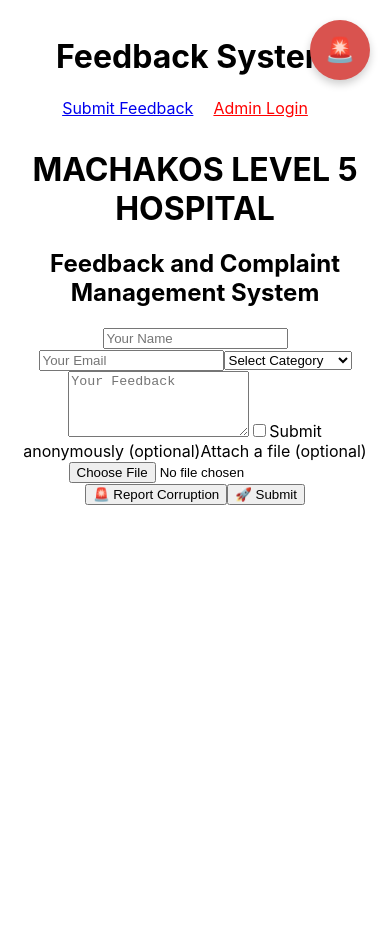
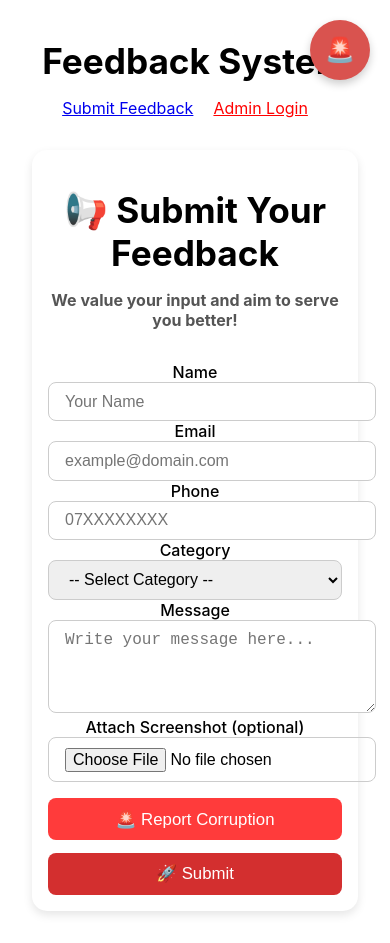
Before and after one commit to Kennedy-Mutuku/themusyawa-Hotel-feedback-and-complaint-management-system-Front-End, a React (Create React App) app: page / in a window 390 px wide. Before the commit the page ends 844 px from the top, so only its background shows below. Built offline with nearby package versions, Linux system fonts and the light colour scheme.

Commit message:
Improved FeedbackForm UI with mobile responsiveness and colors

```diff
--- a/src/FeedbackForm.js
+++ b/src/FeedbackForm.js
@@ -1,212 +1,246 @@
-import React, { useState, useEffect, useRef } from 'react';
+import React, { useState } from 'react';
 import axios from 'axios';
-import { API_BASE_URL } from './config';
-import { ToastContainer, toast } from 'react-toastify';
-import 'react-toastify/dist/ReactToastify.css';
 
-function FeedbackForm({ defaultCategory = '' }) {
+function FeedbackForm() {
   const [formData, setFormData] = useState({
     name: '',
     email: '',
-    feedbackText: '',
-    category: defaultCategory || '',
-    anonymous: false,
+    phone: '',
+    category: '',
+    message: '',
     file: null,
   });
+
+  const [btnHover, setBtnHover] = useState(false);
+  const [reportHover, setReportHover] = useState(false);
   const [isSubmitting, setIsSubmitting] = useState(false);
-  const feedbackRef = useRef();
-  const nameInputRef = useRef();
-  const fileInputRef = useRef();
 
-  const categoryOptions = [
-    'Compliment',
-    'Complaint',
-    'Suggestion',
-    'Inquiry',
-    'Other',
-    'Report Corruption',
-  ];
-
-  useEffect(() => {
-    if (defaultCategory) {
-      setFormData(prev => ({ ...prev, category: defaultCategory }));
-    }
-  }, [defaultCategory]);
-
-  const handleChange = e => {
-    const { name, value, checked, files } = e.target;
-    setFormData(prev => ({
-      ...prev,
-      [name]:
-        name === 'anonymous' ? checked :
-        name === 'file' ? files[0] :
-        value,
+  const handleChange = (e) => {
+    const { name, value, type, files } = e.target;
+    setFormData((prevData) => ({
+      ...prevData,
+      [name]: type === 'file' ? files[0] : value,
     }));
   };
 
-  const handleSubmit = async e => {
+  const handleSubmit = async (e) => {
     e.preventDefault();
-    if (!formData.category) return toast.error('Please select a feedback category.');
-    if (!formData.feedbackText?.trim()) return toast.error('Please enter your feedback.');
-    if (!formData.anonymous && (!formData.name.trim() || !formData.email.trim())) {
-      return toast.error('Please provide your name and email, or choose to submit anonymously.');
+    setIsSubmitting(true);
+    const data = new FormData();
+
+    for (const key in formData) {
+      data.append(key, formData[key]);
     }
 
     try {
-      setIsSubmitting(true);
-      const data = new FormData();
-      data.append('name', formData.name);
-      data.append('email', formData.email);
-      data.append('feedbackText', formData.feedbackText);
-      data.append('category', formData.category);
-      data.append('anonymous', formData.anonymous);
-      if (formData.file) data.append('file', formData.file);
-
-      await axios.post(`${API_BASE_URL}/api/feedback`, data, {
-        headers: { 'Content-Type': 'multipart/form-data' },
-      });
-
-      toast.success('✅ Feedback submitted successfully!');
-      setFormData({
-        name: '',
-        email: '',
-        feedbackText: '',
-        category: defaultCategory || '',
-        anonymous: false,
-        file: null,
-      });
-      fileInputRef.current.value = '';
-      nameInputRef.current.focus();
-    } catch {
-      toast.error('❌ Failed to submit feedback.');
+      const response = await axios.post('https://your-backend-api.com/feedback', data);
+      alert('✅ Feedback submitted successfully!');
+      console.log('Server response:', response.data);
+      setFormData({ name: '', email: '', phone: '', category: '', message: '', file: null });
+    } catch (error) {
+      alert('❌ Submission failed. Try again.');
+      console.error('Error submitting feedback:', error);
     } finally {
       setIsSubmitting(false);
     }
   };
 
   const handleReportClick = () => {
-    setFormData(prev => ({ ...prev, category: 'Report Corruption', anonymous: false }));
-    setTimeout(() => feedbackRef.current?.focus(), 200);
+    alert('🚨 Corruption report process initiated.');
   };
 
   return (
-    <div className="min-h-screen bg-gradient-to-br from-orange-500 to-red-900 flex items-center justify-center p-4">
-      <div className="w-full max-w-lg bg-white/90 rounded-xl shadow-xl p-6">
-        <h1 className="text-3xl md:text-4xl font-extrabold text-center text-red-700 uppercase mb-2">
-          MACHAKOS LEVEL 5 HOSPITAL
-        </h1>
-        <h2 className="text-lg text-center text-red-700 font-semibold mb-6">
-          Feedback and Complaint Management System
-        </h2>
+    <div>
+      <style>
+        {`
+        .form-container {
+          max-width: 600px;
+          margin: auto;
+          padding: 2rem;
+          background: #fff;
+          border-radius: 15px;
+          box-shadow: 0 4px 10px rgba(0,0,0,0.1);
+        }
 
-        <form onSubmit={handleSubmit} className="space-y-4" noValidate>
-          {!formData.anonymous && (
-            <>
+        input, select, textarea {
+          font-size: 1.05rem;
+          padding: 0.75rem 1.25rem;
+          border: 1px solid #ccc;
+          border-radius: 8px;
+          width: 100%;
+        }
+
+        label {
+          margin-bottom: 0.5rem;
+          font-weight: 500;
+        }
+
+        h1 {
+          font-size: 2.5rem;
+          text-align: center;
+          margin-bottom: 1rem;
+        }
+
+        h2 {
+          font-size: 1.2rem;
+          text-align: center;
+          margin-bottom: 2rem;
+          color: #555;
+        }
+
+        .buttons-wrapper {
+          display: flex;
+          justify-content: space-between;
+          margin-top: 1rem;
+        }
+
+        .submit-btn, .report-btn {
+          padding: 0.7rem 1.5rem;
+          font-size: 1.1rem;
+          color: #fff;
+          border: none;
+          border-radius: 8px;
+          cursor: pointer;
+          transition: all 0.3s ease;
+        }
+
+        .report-btn {
+          background-color: #ff3b3b;
+        }
+
+        .submit-btn {
+          background-color: #d32f2f;
+        }
+
+        @media (max-width: 600px) {
+          .form-container {
+            padding: 1rem;
+            margin: 1rem;
+          }
+
+          input, select, textarea {
+            font-size: 1rem !important;
+            padding: 0.6rem 1rem !important;
+          }
+
+          .buttons-wrapper {
+            flex-direction: column;
+            gap: 0.8rem;
+          }
+
+          .submit-btn, .report-btn {
+            width: 100%;
+            font-size: 1.05rem !important;
+            padding: 0.65rem 1.2rem !important;
+          }
+
+          h1 {
+            font-size: 2.2rem !important;
+          }
+
+          h2 {
+            font-size: 1rem !important;
+          }
+        }
+        `}
+      </style>
+
+      <form onSubmit={handleSubmit} className="form-container" noValidate>
+        <h1>📢 Submit Your Feedback</h1>
+        <h2>We value your input and aim to serve you better!</h2>
+
+        <label htmlFor="name">Name</label>
         <input
-                ref={nameInputRef}
           type="text"
           name="name"
           placeholder="Your Name"
           value={formData.name}
           onChange={handleChange}
           required
-                className="w-full border-2 border-gray-300 rounded-lg px-4 py-2 focus:outline-none focus:ring-2 focus:ring-red-500"
         />
+
+        <label htmlFor="email">Email</label>
         <input
           type="email"
           name="email"
-                placeholder="Your Email"
+          placeholder="example@domain.com"
           value={formData.email}
           onChange={handleChange}
           required
-                className="w-full border-2 border-gray-300 rounded-lg px-4 py-2 focus:outline-none focus:ring-2 focus:ring-red-500"
         />
-            </>
-          )}
 
+        <label htmlFor="phone">Phone</label>
+        <input
+          type="tel"
+          name="phone"
+          placeholder="07XXXXXXXX"
+          value={formData.phone}
+          onChange={handleChange}
+        />
+
+        <label htmlFor="category">Category</label>
         <select
           name="category"
           value={formData.category}
           onChange={handleChange}
           required
-            className="w-full border-2 border-gray-300 rounded-lg px-4 py-2 focus:outline-none focus:ring-2 focus:ring-red-500"
         >
-            <option value="">Select Category</option>
-            {categoryOptions.map(cat => (
-              <option key={cat} value={cat} className={cat === 'Report Corruption' ? 'text-red-700 font-bold' : ''}>
-                {cat}
-              </option>
-            ))}
+          <option value="">-- Select Category --</option>
+          <option value="Service Delivery">Service Delivery</option>
+          <option value="Corruption">Corruption</option>
+          <option value="Staff Conduct">Staff Conduct</option>
+          <option value="Facility Hygiene">Facility Hygiene</option>
+          <option value="Billing Issues">Billing Issues</option>
+          <option value="Other">Other</option>
         </select>
 
+        <label htmlFor="message">Message</label>
         <textarea
-            name="feedbackText"
-            placeholder="Your Feedback"
-            value={formData.feedbackText}
+          name="message"
+          rows="4"
+          placeholder="Write your message here..."
+          value={formData.message}
           onChange={handleChange}
-            rows="4"
           required
-            ref={feedbackRef}
-            className="w-full border-2 border-gray-300 rounded-lg px-4 py-2 resize-y focus:outline-none focus:ring-2 focus:ring-red-500"
         />
 
-          <label className="flex items-center gap-2 text-sm font-medium">
+        <label htmlFor="file">Attach Screenshot (optional)</label>
         <input
-              type="checkbox"
-              name="anonymous"
-              checked={formData.anonymous}
-              onChange={handleChange}
-              className="accent-red-600"
-            />
-            Submit anonymously (optional)
-          </label>
-
-          <label
-            htmlFor="file-upload"
-            className="block border-2 border-dashed border-gray-300 rounded-lg px-4 py-2 text-center cursor-pointer hover:border-red-500 text-sm"
-          >
-            {formData.file ? formData.file.name : 'Attach a file (optional)'}
-          </label>
-          <input
-            id="file-upload"
           type="file"
           name="file"
+          accept="image/*,application/pdf"
           onChange={handleChange}
-            accept=".pdf,.jpg,.jpeg,.png,.doc,.docx,.txt"
-            className="hidden"
-            ref={fileInputRef}
         />
 
-          <div className="flex flex-col sm:flex-row justify-between gap-3 pt-2">
+        <div className="buttons-wrapper">
           <button
             type="button"
             onClick={handleReportClick}
-              className="w-full sm:w-auto bg-red-600 hover:bg-red-700 text-white px-4 py-2 rounded-md font-bold shadow"
+            className="report-btn"
+            onMouseEnter={() => setReportHover(true)}
+            onMouseLeave={() => setReportHover(false)}
+            style={{
+              backgroundColor: reportHover ? '#d32f2f' : '#ff3b3b',
+            }}
           >
             🚨 Report Corruption
           </button>
+
           <button
             type="submit"
+            className="submit-btn"
+            onMouseEnter={() => setBtnHover(true)}
+            onMouseLeave={() => setBtnHover(false)}
+            style={{
+              backgroundColor: btnHover ? '#ff6a00' : '#d32f2f',
+              opacity: isSubmitting ? 0.6 : 1,
+            }}
             disabled={isSubmitting}
-              className="w-full sm:w-auto bg-orange-600 hover:bg-orange-700 text-white px-4 py-2 rounded-md font-bold shadow disabled:opacity-60"
           >
             {isSubmitting ? '⏳ Submitting...' : '🚀 Submit'}
           </button>
         </div>
       </form>
-
-        <ToastContainer
-          position="top-right"
-          autoClose={3000}
-          hideProgressBar={false}
-          newestOnTop
-          closeOnClick
-          pauseOnHover
-          draggable
-          toastStyle={{ borderRadius: '10px', backgroundColor: '#d32f2f', color: 'white', fontWeight: 'bold' }}
-          progressStyle={{ background: '#ff6a00', borderRadius: '10px' }}
-        />
-      </div>
     </div>
   );
 }
```
Lines whose indentation alone changed are shown as unchanged.
